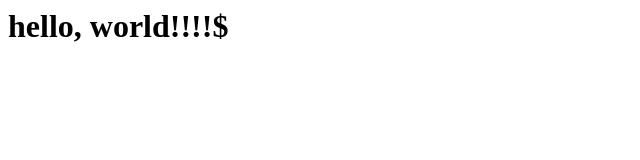
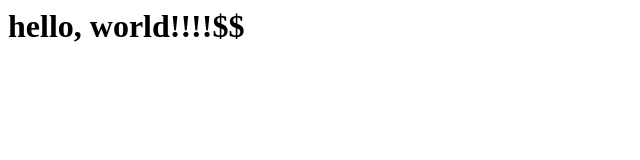
Before and after one commit to nwtgck/use-actions-netlify, a plain HTML site: page public/index.html in a window 1280 px wide. Shown: the full height of the page, 0-640 px from the left. Drawn offline with Linux system fonts and the light colour scheme.

Commit message:
Update index.html

```diff
--- a/public/index.html
+++ b/public/index.html
@@ -1 +1 @@
-<h1>hello, world!!!!$</h1>
+<h1>hello, world!!!!$$</h1>
```
